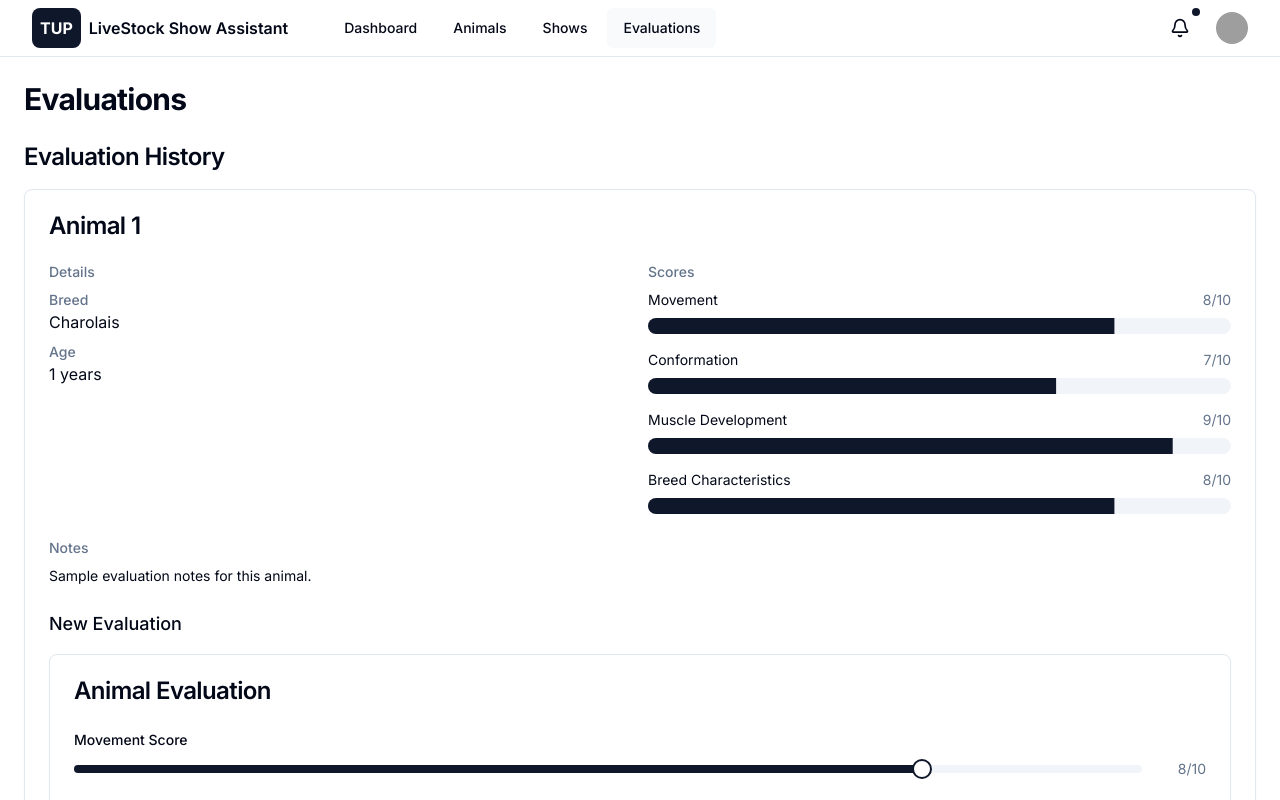
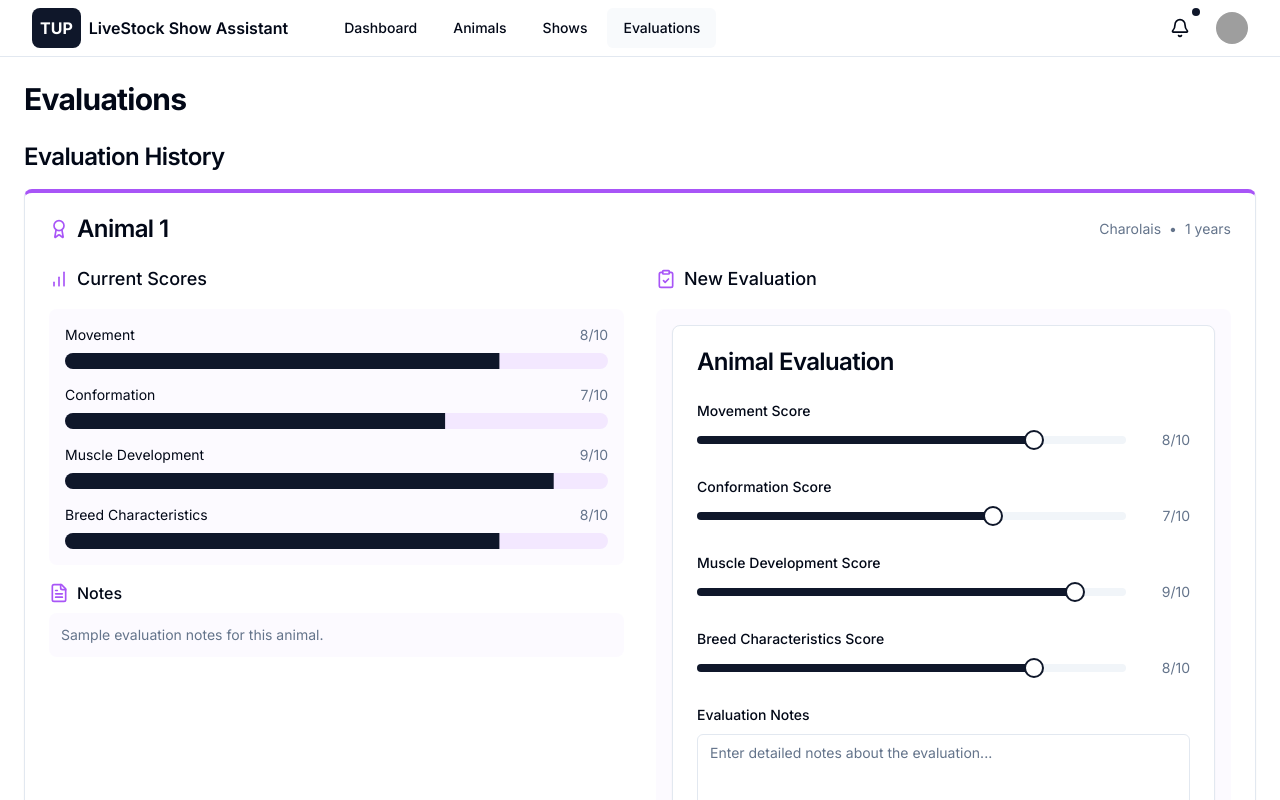
Before and after one commit to paoshea/TUP, a Next.js app in the folder frontend/: page /evaluations in a window 1280 px wide. Shown: the top 800 px of the page. Built offline with nearby package versions, Linux system fonts and the light colour scheme; grey boxes are pictures that could not be loaded.

Commit message:
git tag var 1.1.07 demo dashboard

```diff
--- a/frontend/app/animals/page.tsx
+++ b/frontend/app/animals/page.tsx
@@ -6,6 +6,8 @@ import { Card, CardContent, CardHeader, CardTitle } from '@/components/ui/card';
 import { mockStore } from '@/lib/mock/store';
 import { PhotoGallery } from '@/components/PhotoGallery';
 import { EvaluationForm } from '@/components/EvaluationForm';
+import { Progress } from '@/components/ui/progress';
+import { Scale, Ruler, Award, Camera } from 'lucide-react';
 import type { Animal } from '@/lib/types/mock';
 
 export default function AnimalsPage() {
@@ -25,31 +27,46 @@ export default function AnimalsPage() {
 
         <div className="grid gap-6">
           {animals.map(animal => (
-            <Card key={animal.id}>
+            <Card key={animal.id} className="border-t-4 border-t-blue-500">
               <CardHeader>
-                <CardTitle>{animal.name}</CardTitle>
+                <CardTitle className="flex items-center gap-2">
+                  {animal.name}
+                </CardTitle>
               </CardHeader>
               <CardContent>
                 <div className="grid md:grid-cols-2 gap-6">
                   <div>
                     <h3 className="text-lg font-medium mb-4">Details</h3>
-                    <dl className="space-y-2">
+                    <div className="grid gap-4">
+                      <div className="flex items-center gap-3 p-3 rounded-lg bg-blue-50/50 dark:bg-blue-950/50">
+                        <Award className="h-5 w-5 text-blue-500" />
                         <div>
-                        <dt className="text-sm font-medium text-muted-foreground">Breed</dt>
-                        <dd>{animal.breed}</dd>
+                          <p className="text-sm font-medium">Breed</p>
+                          <p className="text-sm text-muted-foreground">{animal.breed}</p>
+                        </div>
+                      </div>
+                      <div className="flex items-center gap-3 p-3 rounded-lg bg-blue-50/50 dark:bg-blue-950/50">
+                        <Ruler className="h-5 w-5 text-blue-500" />
+                        <div>
+                          <p className="text-sm font-medium">Age</p>
+                          <p className="text-sm text-muted-foreground">{animal.age} years</p>
+                        </div>
+                      </div>
+                      <div className="flex items-center gap-3 p-3 rounded-lg bg-blue-50/50 dark:bg-blue-950/50">
+                        <Scale className="h-5 w-5 text-blue-500" />
+                        <div>
+                          <p className="text-sm font-medium">Weight</p>
+                          <p className="text-sm text-muted-foreground">{animal.weight} kg</p>
+                        </div>
+                      </div>
+                    </div>
                   </div>
                   <div>
-                        <dt className="text-sm font-medium text-muted-foreground">Age</dt>
-                        <dd>{animal.age} years</dd>
+                    <div className="flex items-center justify-between mb-4">
+                      <h3 className="text-lg font-medium">Photos</h3>
+                      <Camera className="h-5 w-5 text-blue-500" />
                     </div>
-                      <div>
-                        <dt className="text-sm font-medium text-muted-foreground">Weight</dt>
-                        <dd>{animal.weight} kg</dd>
-                      </div>
-                    </dl>
-                  </div>
-                  <div>
-                    <h3 className="text-lg font-medium mb-4">Photos</h3>
+                    <div className="bg-blue-50/50 dark:bg-blue-950/50 p-4 rounded-lg">
                       <PhotoGallery
                         photos={animal.images}
                         onPhotosChange={(photos) => {
@@ -58,20 +75,69 @@ export default function AnimalsPage() {
                       />
                     </div>
                   </div>
+                </div>
 
-                <div className="mt-6">
-                  <h3 className="text-lg font-medium mb-4">Evaluation</h3>
+                <div className="mt-8">
+                  <Card className="border-t-4 border-t-purple-500">
+                    <CardHeader>
+                      <CardTitle className="text-lg font-medium">Performance Evaluation</CardTitle>
+                    </CardHeader>
+                    <CardContent>
+                      <div className="grid md:grid-cols-2 gap-8">
+                        <div className="space-y-4">
+                          <div className="space-y-2">
+                            <div className="flex items-center justify-between text-sm">
+                              <span>Movement</span>
+                              <span className="text-muted-foreground">{animal.scores.movement}/10</span>
+                            </div>
+                            <Progress value={animal.scores.movement * 10} className="bg-purple-100 dark:bg-purple-950">
+                              <div className="h-full bg-purple-500" style={{ width: `${animal.scores.movement * 10}%` }} />
+                            </Progress>
+                          </div>
+                          <div className="space-y-2">
+                            <div className="flex items-center justify-between text-sm">
+                              <span>Conformation</span>
+                              <span className="text-muted-foreground">{animal.scores.conformation}/10</span>
+                            </div>
+                            <Progress value={animal.scores.conformation * 10} className="bg-purple-100 dark:bg-purple-950">
+                              <div className="h-full bg-purple-500" style={{ width: `${animal.scores.conformation * 10}%` }} />
+                            </Progress>
+                          </div>
+                          <div className="space-y-2">
+                            <div className="flex items-center justify-between text-sm">
+                              <span>Muscle Development</span>
+                              <span className="text-muted-foreground">{animal.scores.muscleDevelopment}/10</span>
+                            </div>
+                            <Progress value={animal.scores.muscleDevelopment * 10} className="bg-purple-100 dark:bg-purple-950">
+                              <div className="h-full bg-purple-500" style={{ width: `${animal.scores.muscleDevelopment * 10}%` }} />
+                            </Progress>
+                          </div>
+                          <div className="space-y-2">
+                            <div className="flex items-center justify-between text-sm">
+                              <span>Breed Characteristics</span>
+                              <span className="text-muted-foreground">{animal.scores.breedCharacteristics}/10</span>
+                            </div>
+                            <Progress value={animal.scores.breedCharacteristics * 10} className="bg-purple-100 dark:bg-purple-950">
+                              <div className="h-full bg-purple-500" style={{ width: `${animal.scores.breedCharacteristics * 10}%` }} />
+                            </Progress>
+                          </div>
+                        </div>
+                        <div>
                           <EvaluationForm
                             initialData={{
                               id: animal.id,
                               scores: animal.scores,
-                      notes: animal.notes,
-                      images: animal.images,
+                              notes: '',
+                              images: [],
                             }}
                             onSave={(data) => {
                               console.log('Evaluation saved:', data);
                             }}
                           />
+                        </div>
+                      </div>
+                    </CardContent>
+                  </Card>
                 </div>
               </CardContent>
             </Card>
--- a/frontend/app/evaluations/page.tsx
+++ b/frontend/app/evaluations/page.tsx
@@ -6,6 +6,7 @@ import { Card, CardContent, CardHeader, CardTitle } from '@/components/ui/card';
 import { mockStore } from '@/lib/mock/store';
 import { EvaluationForm } from '@/components/EvaluationForm';
 import { Progress } from '@/components/ui/progress';
+import { Award, BarChart, ClipboardCheck, FileText } from 'lucide-react';
 import type { Animal } from '@/lib/types/mock';
 
 export default function EvaluationsPage() {
@@ -28,68 +29,83 @@ export default function EvaluationsPage() {
             <h2 className="text-2xl font-semibold tracking-tight mb-4">Evaluation History</h2>
             <div className="grid gap-4">
               {animals.map(animal => (
-                <Card key={animal.id}>
+                <Card key={animal.id} className="border-t-4 border-t-purple-500">
                   <CardHeader>
-                    <CardTitle>{animal.name}</CardTitle>
+                    <div className="flex items-center justify-between">
+                      <CardTitle className="flex items-center gap-2">
+                        <Award className="h-5 w-5 text-purple-500" />
+                        {animal.name}
+                      </CardTitle>
+                      <div className="flex items-center gap-2 text-sm text-muted-foreground">
+                        <span>{animal.breed}</span>
+                        <span>•</span>
+                        <span>{animal.age} years</span>
+                      </div>
+                    </div>
                   </CardHeader>
                   <CardContent>
-                    <div className="space-y-6">
-                      <div className="grid md:grid-cols-2 gap-4">
+                    <div className="grid md:grid-cols-2 gap-8">
                       <div>
-                          <h4 className="text-sm font-medium text-muted-foreground mb-2">Details</h4>
-                          <dl className="space-y-2">
-                            <div>
-                              <dt className="text-sm font-medium text-muted-foreground">Breed</dt>
-                              <dd>{animal.breed}</dd>
+                        <div className="flex items-center gap-2 mb-4">
+                          <BarChart className="h-5 w-5 text-purple-500" />
+                          <h3 className="text-lg font-medium">Current Scores</h3>
                         </div>
-                            <div>
-                              <dt className="text-sm font-medium text-muted-foreground">Age</dt>
-                              <dd>{animal.age} years</dd>
-                            </div>
-                          </dl>
-                        </div>
-                        <div>
-                          <h4 className="text-sm font-medium text-muted-foreground mb-2">Scores</h4>
-                          <div className="space-y-4">
+                        <div className="space-y-4 bg-purple-50/50 dark:bg-purple-950/50 p-4 rounded-lg">
                           <div className="space-y-2">
                             <div className="flex items-center justify-between text-sm">
                               <span>Movement</span>
                               <span className="text-muted-foreground">{animal.scores.movement}/10</span>
                             </div>
-                              <Progress value={animal.scores.movement * 10} />
+                            <Progress value={animal.scores.movement * 10} className="bg-purple-100 dark:bg-purple-950">
+                              <div className="h-full bg-purple-500" style={{ width: `${animal.scores.movement * 10}%` }} />
+                            </Progress>
                           </div>
                           <div className="space-y-2">
                             <div className="flex items-center justify-between text-sm">
                               <span>Conformation</span>
                               <span className="text-muted-foreground">{animal.scores.conformation}/10</span>
                             </div>
-                              <Progress value={animal.scores.conformation * 10} />
+                            <Progress value={animal.scores.conformation * 10} className="bg-purple-100 dark:bg-purple-950">
+                              <div className="h-full bg-purple-500" style={{ width: `${animal.scores.conformation * 10}%` }} />
+                            </Progress>
                           </div>
                           <div className="space-y-2">
                             <div className="flex items-center justify-between text-sm">
                               <span>Muscle Development</span>
                               <span className="text-muted-foreground">{animal.scores.muscleDevelopment}/10</span>
                             </div>
-                              <Progress value={animal.scores.muscleDevelopment * 10} />
+                            <Progress value={animal.scores.muscleDevelopment * 10} className="bg-purple-100 dark:bg-purple-950">
+                              <div className="h-full bg-purple-500" style={{ width: `${animal.scores.muscleDevelopment * 10}%` }} />
+                            </Progress>
                           </div>
                           <div className="space-y-2">
                             <div className="flex items-center justify-between text-sm">
                               <span>Breed Characteristics</span>
                               <span className="text-muted-foreground">{animal.scores.breedCharacteristics}/10</span>
                             </div>
-                              <Progress value={animal.scores.breedCharacteristics * 10} />
+                            <Progress value={animal.scores.breedCharacteristics * 10} className="bg-purple-100 dark:bg-purple-950">
+                              <div className="h-full bg-purple-500" style={{ width: `${animal.scores.breedCharacteristics * 10}%` }} />
+                            </Progress>
                           </div>
                         </div>
+
+                        <div className="mt-4">
+                          <div className="flex items-center gap-2 mb-2">
+                            <FileText className="h-5 w-5 text-purple-500" />
+                            <h4 className="font-medium">Notes</h4>
+                          </div>
+                          <p className="text-sm text-muted-foreground bg-purple-50/50 dark:bg-purple-950/50 p-3 rounded-lg">
+                            {animal.notes}
+                          </p>
                         </div>
                       </div>
 
                       <div>
-                        <h4 className="text-sm font-medium text-muted-foreground mb-2">Notes</h4>
-                        <p className="text-sm">{animal.notes}</p>
+                        <div className="flex items-center gap-2 mb-4">
+                          <ClipboardCheck className="h-5 w-5 text-purple-500" />
+                          <h3 className="text-lg font-medium">New Evaluation</h3>
                         </div>
-
-                      <div>
-                        <h4 className="text-lg font-medium mb-4">New Evaluation</h4>
+                        <div className="bg-purple-50/50 dark:bg-purple-950/50 p-4 rounded-lg">
                           <EvaluationForm
                             initialData={{
                               id: animal.id,
@@ -103,6 +119,7 @@ export default function EvaluationsPage() {
                           />
                         </div>
                       </div>
+                    </div>
                   </CardContent>
                 </Card>
               ))}
```
Also changed, not shown: frontend/app/shows/page.tsx (+47 -23 lines). Lines whose indentation alone changed are shown as unchanged.
